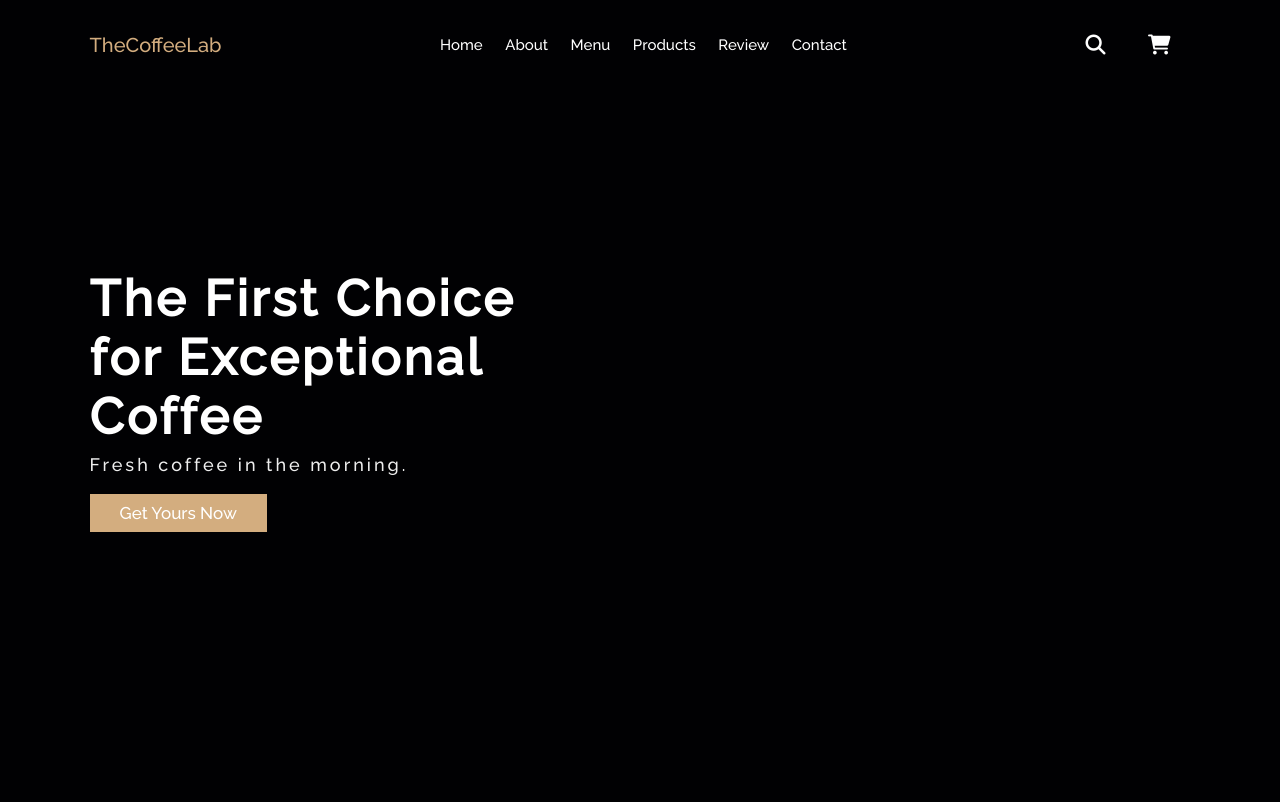
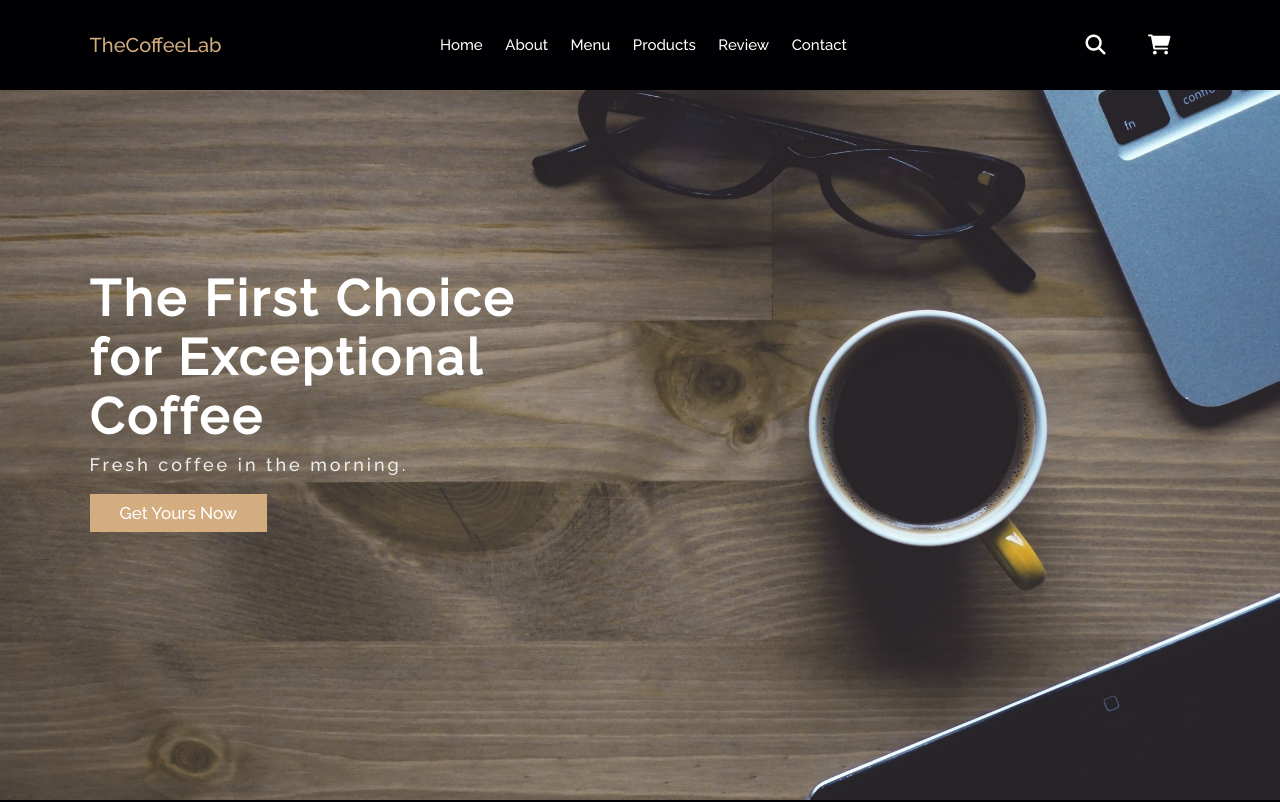
Before and after one commit to Carlojun/TheCoffeeLab1, a plain HTML site: page index.html in a window 1280 px wide. Shown: the top 802 px of the page. Drawn offline with Linux system fonts and the light colour scheme; files whose address does not match are found by name.

Commit message:
Update style.css

```diff
--- a/style.css
+++ b/style.css
@@ -212,7 +212,7 @@ section{
     min-height: 100vh;
     display: flex;
     align-items: center;
-    background: url(../images/home-img3.jpg) no-repeat;
+    background: url(../home-img3.jpg) no-repeat;
     background-size: cover;
     background-position: center;
 }
```
